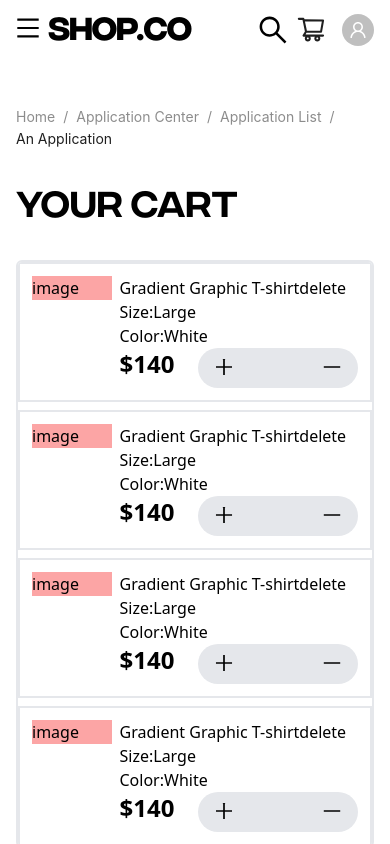
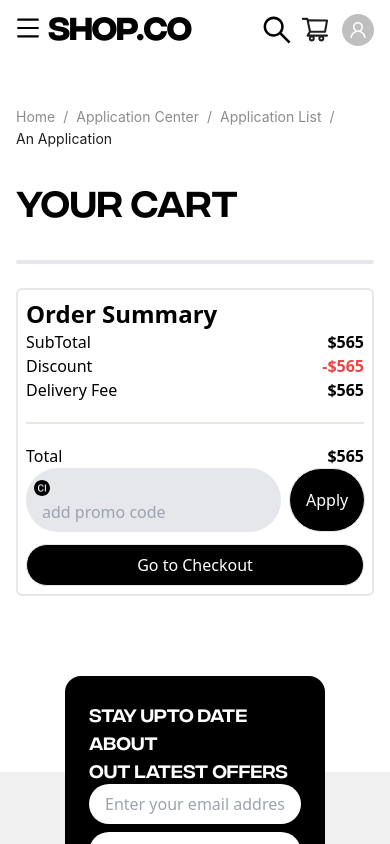
Before and after one commit to majidkhan230/shop.co, a React (Vite) app: page /cart in a window 390 px wide. Shown: the top 844 px of the page. Built offline with nearby package versions, Linux system fonts and the light colour scheme.

Commit message:
add some changes

```diff
--- a/src/components/CustomCard.jsx
+++ b/src/components/CustomCard.jsx
@@ -1,14 +1,17 @@
 import React from 'react';
 import { Card, Rate } from 'antd';
+import { ShoppingCartOutlined } from '@ant-design/icons';
+import { useDispatch } from 'react-redux';
 const { Meta } = Card;
 const CustomCard = ({data}) => {
+  const dispatch = useDispatch();
     const {title,image,price,description,rating} = data
 return(
     <Card
     hoverable
     style={{
       width: "95%",
-
+      position:"relative",
     }}
     cover={<img alt="example" src={image} style={{
         objectFit:"contain",
@@ -25,6 +28,9 @@ return(
 <span>{rating.rate}/5</span>
     </div>
     <h1 className='text-xl md:text-2xl font-bold my-2'>${price}</h1>
+    <div className=" cart absolute top-2 right-2  "><ShoppingCartOutlined   onClick={() => dispatch({
+                type:"addtocart",payload:data,
+              })} className='text-2xl md:text-4xl mr-2' /></div>
   </Card>
 )
 };
--- a/src/components/Header.jsx
+++ b/src/components/Header.jsx
@@ -12,8 +12,8 @@ import { Link } from "react-router-dom";
 import { useSelector } from "react-redux";
 
 function Header() {
+  const [open, setOpen] = useState(false);
   const res = useSelector((state) => state.addtocart);
-  const [open, setOpen] = useState(false);
 
   const handleMenu = () => setOpen(true);
   return (
@@ -52,7 +52,7 @@ function Header() {
             <ShoppingCartOutlined
               style={{
                 fontSize: 30,
-                marginRight: 8,
+                marginRight: 4,
               }}
             />
           </Badge>
--- a/src/pages/Cart.jsx
+++ b/src/pages/Cart.jsx
@@ -2,10 +2,14 @@ import React from "react";
 import MyBreadCrumb from "../components/MyBreadCrumb";
 import AddCounter from "../components/AddCounter";
 import Line from "../components/Line";
-import { CiCircleFilled } from "@ant-design/icons";
+import { CiCircleFilled, DeleteTwoTone } from "@ant-design/icons";
 import Button from "../components/Button";
+import { useDispatch, useSelector } from "react-redux";
 
 function Cart() {
+  const res = useSelector((state) => state.addtocart);
+  const dispatch = useDispatch();
+  console.log(res);
   return (
     <div className="w-full p-4 md:px-20">
       <div className="breadcrumb my-5">
@@ -14,74 +18,30 @@ function Cart() {
       <h1 className="text-4xl font-[integralcf]">Your Cart</h1>
       <div className="flex gap-2 mt-10 flex-col md:flex-row ">
         <div className="cartContainer   md:h-[400px] md:w-3/5 rounded-md border-2 border-gray-200 flex flex-col gap-y-2 md:gap-y-1 md:gap-2 md:p-4 overflow-y-auto">
-           <div className="card  w-full  p-3 flex  border-2 border-gray-200">
+          {res.map((item, index) => {
+            const { image, title, price,id } = item;
+            return (
+              <div className="card relative w-full  p-3 flex  border-2 border-gray-200">
                 <div className="image w-1/4 h-full object-cover bg-red-300">
-              image
+                  <img src={image} className="object-cover w-full h-full "></img>
                 </div>
                 <div className="flex flex-col w-3/4 ml-2">
                   <div className="flex">
-                <h1>Gradient Graphic T-shirt</h1>
+                    <h1>{title}</h1>
                     <div className="icon">delete</div>
                   </div>
                   <div className="size">Size:Large</div>
                   <div className="color">Color:White</div>
                   <div className="price flex justify-between">
-                <h1 className="font-bold text-2xl ">$140</h1>
+                    <h1 className="font-bold text-2xl ">${price}</h1>
                     <AddCounter counterStyles={""} />
                   </div>
+                <div className="delete absolute top-2 right-2"><DeleteTwoTone className="text-2xl" onClick={()=>dispatch({type:"deleteproduct",payload:id})} /></div>
+
                 </div>
               </div>
-           <div className="card  w-full  p-3 flex  border-2 border-gray-200">
-            <div className="image w-1/4 h-full object-cover bg-red-300">
-              image
-            </div>
-            <div className="flex flex-col w-3/4 ml-2">
-              <div className="flex">
-                <h1>Gradient Graphic T-shirt</h1>
-                <div className="icon">delete</div>
-              </div>
-              <div className="size">Size:Large</div>
-              <div className="color">Color:White</div>
-              <div className="price flex justify-between">
-                <h1 className="font-bold text-2xl ">$140</h1>
-                <AddCounter counterStyles={""} />
-              </div>
-            </div>
-          </div>
-           <div className="card  w-full  p-3 flex  border-2 border-gray-200">
-            <div className="image w-1/4 h-full object-cover bg-red-300">
-              image
-            </div>
-            <div className="flex flex-col w-3/4 ml-2">
-              <div className="flex">
-                <h1>Gradient Graphic T-shirt</h1>
-                <div className="icon">delete</div>
-              </div>
-              <div className="size">Size:Large</div>
-              <div className="color">Color:White</div>
-              <div className="price flex justify-between">
-                <h1 className="font-bold text-2xl ">$140</h1>
-                <AddCounter counterStyles={""} />
-              </div>
-            </div>
-          </div>
-           <div className="card  w-full  p-3 flex  border-2 border-gray-200">
-            <div className="image w-1/4 h-full object-cover bg-red-300">
-              image
-            </div>
-            <div className="flex flex-col w-3/4 ml-2">
-              <div className="flex">
-                <h1>Gradient Graphic T-shirt</h1>
-                <div className="icon">delete</div>
-              </div>
-              <div className="size">Size:Large</div>
-              <div className="color">Color:White</div>
-              <div className="price flex justify-between">
-                <h1 className="font-bold text-2xl ">$140</h1>
-                <AddCounter counterStyles={""} />
-              </div>
-            </div>
-          </div>
+            );
+          })}
         </div>
         <div className="summary w-full md:w-2/5 border-2 rounded-md flex flex-col mt-4 md:mt-0 p-2 md:p-4">
           <h1 className="font-bold text-2xl">Order Summary</h1>
--- a/src/pages/Home.jsx
+++ b/src/pages/Home.jsx
@@ -10,12 +10,14 @@ import Button from "../components/Button";
 import { useDispatch, useSelector } from "react-redux";
 import axios from "axios";
 import MyMessage from "../components/MyMessage";
+import { useNavigate } from "react-router-dom";
 
 function Home() {
 // const [products,setProducts] = useState([]);
 const {contentHandler,showMessage} = MyMessage();
 const dispatch = useDispatch()
 const res = useSelector((state) => state.products);
+const navigate = useNavigate();
 console.log(res)
 
 const fetchProducts = async()=>{
@@ -24,7 +26,7 @@ const fetchProducts = async()=>{
 // setProducts(data?.data)
 const productsdata = await data?.data
 dispatch({type:"allproduct",payload:productsdata})
-    console.log(data?.data)
+    // console.log(data?.data)
   } catch (error) {
     console.log(error.message)
   }
@@ -56,9 +58,7 @@ fetchProducts();
               text={"Shop Now"}
               btnStyles={"bg-black w-full md:w-fit  mb-10"}
               textStyles={"text-white text-xl"}
-              onClick={() => dispatch({
-                type:"addtocart",payload:[{name:'majid'}],
-              })}
+              onClick={()=>navigate("/products")}
             />
 
             <div className="flex space-x-4 flex-wrap justify-center md:flex-nowrap md:justify-normal gap-2">
--- a/src/pages/Products.jsx
+++ b/src/pages/Products.jsx
@@ -1,12 +1,16 @@
 import React from 'react'
 import MyMenu from '../components/MyMenu'
 import MyBreadCrumb from '../components/MyBreadCrumb'
-import { myProducts } from '../utils/constants/products';
+// import { myProducts } from '../utils/constants/products';
 import CustomCard from '../components/CustomCard';
 import MyDropDown from '../components/MyDropDown';
 import MyPagination from '../components/MyPagination';
+import { useSelector } from 'react-redux';
 
 function Products() {
+  const products = useSelector((state)=>state.products)
+
+  // console.log("shop",products)
   return (
     <div className='w-full px-4 md:px-20'>
       <MyBreadCrumb/>
@@ -22,7 +26,7 @@ function Products() {
         </div>
       </div>
       <div className=' grid grid-cols-2  md:grid-cols-3 gap-2 p-2'>
-        {myProducts.map((item, index) => {
+        {products.map((item, index) => {
             return <CustomCard key={index} data={item} />;
           })}
       </div>
--- a/src/store/reducers/productReducer.jsx
+++ b/src/store/reducers/productReducer.jsx
@@ -12,7 +12,7 @@ export const productReducer = (state = intialState, { type, payload }) => {
     case "deleteproduct":
       return {
         ...state,
-        addtocart: state.addtocart.filter((item) => item.id !== payload.id),
+        addtocart: state.addtocart.filter((item) => item.id !== payload),
       };
     default:
       return state;
```
Lines whose indentation alone changed are shown as unchanged.
